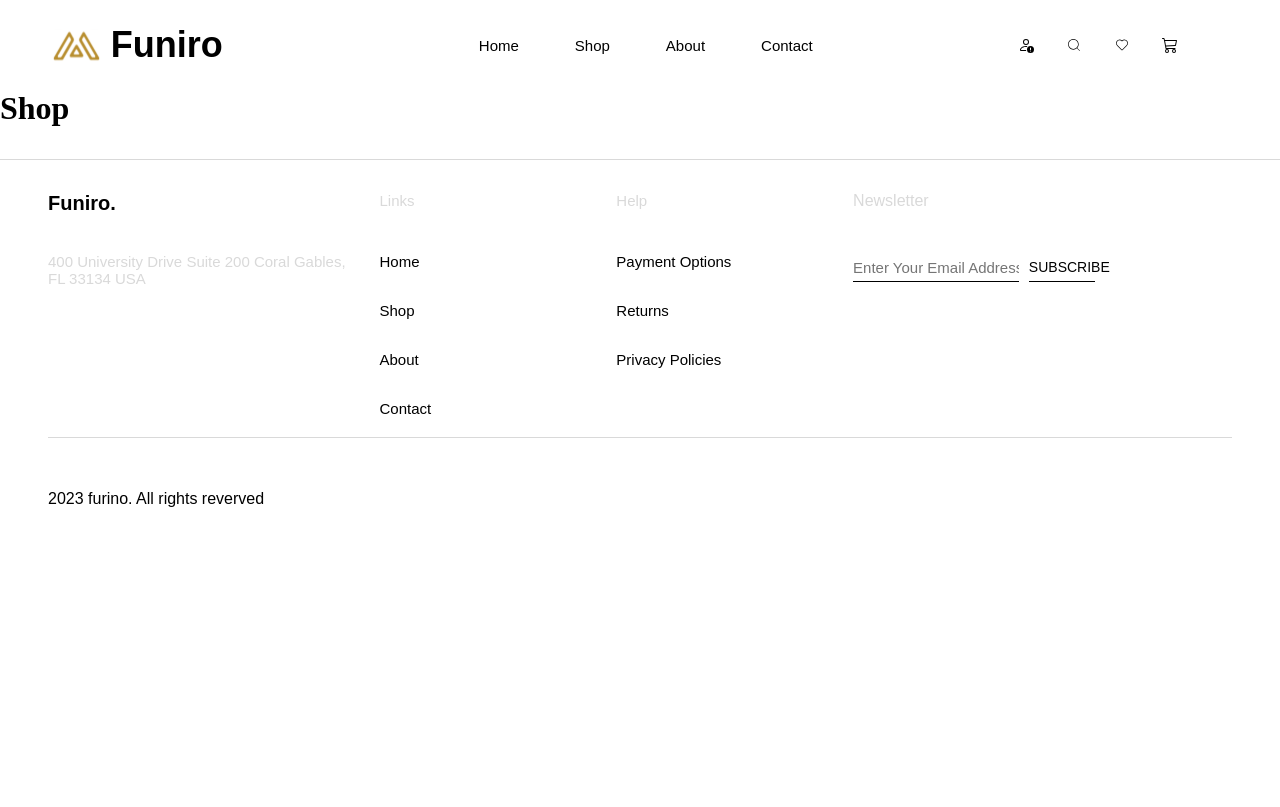
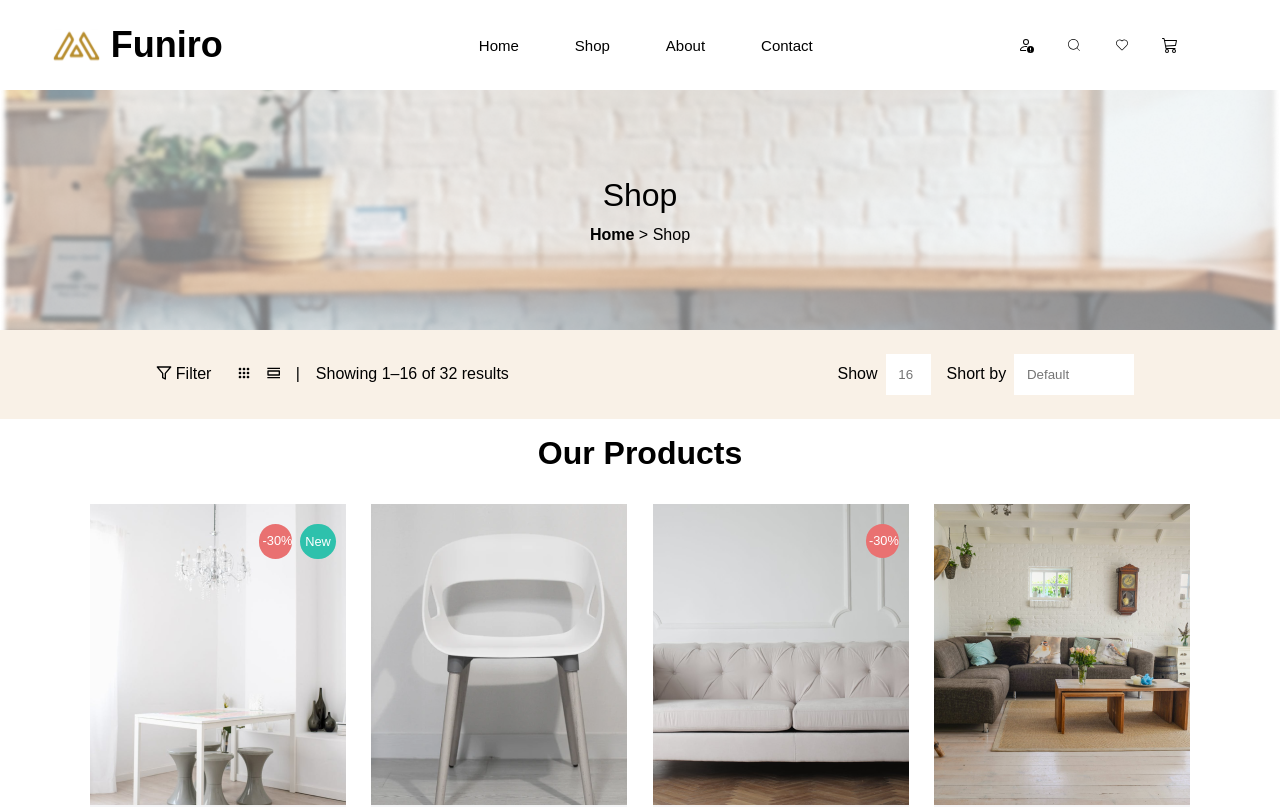
Before and after one commit to waleedabdulah/funiro, a React (Create React App) app: page /shop in a window 1280 px wide. Shown: the top 807 px of the page. Built offline with nearby package versions, Linux system fonts and the light colour scheme.

Commit message:
add banner and filter part in UI

```diff
--- a/src/App.scss
+++ b/src/App.scss
@@ -3,4 +3,5 @@
     padding: 0;
     box-sizing: border-box;
     overflow: hidden;
+    font-family:Arial, Helvetica, sans-serif;
 }
--- a/src/component/home/Home.jsx
+++ b/src/component/home/Home.jsx
@@ -14,7 +14,7 @@ export default function Home(){
         <div className='home-container'>
             <Banner />
             <CategoryItems />
-            <ProductItems />
+            <ProductItems isShowMoreBtn={true}/>
             <RoomDecorationInspirations />
             <DiverseFurnitureOptions />
         </div>
--- a/src/component/home/product-items/ProductItems.jsx
+++ b/src/component/home/product-items/ProductItems.jsx
@@ -10,7 +10,7 @@ import ProductCard07 from '../../../assets/home/ProductCard07.png'
 import ProductCard08 from '../../../assets/home/ProductCard08.png'
 import ProductCard from '../../card/product-card/ProductCard.jsx';
 
-export default function ProductItems(){
+export default function ProductItems({isShowMoreBtn = false}){
 
     return (
         <div className="product-items-container">
@@ -81,9 +81,12 @@ export default function ProductItems(){
 
             </div>
 
-            <button className='show-more-btn'>
-                Show More
-            </button>
+            {
+                isShowMoreBtn &&
+                <button className='show-more-btn'>
+                    Show More
+                </button>
+            }
         </div>
     )
 }
--- a/src/component/shop/Shop.jsx
+++ b/src/component/shop/Shop.jsx
@@ -1,6 +1,14 @@
+import ProductItems from "../home/product-items/ProductItems"
+import Banner from "./banner/Banner"
+import FilterBar from "./filter-bar/FilterBar"
+
 export default function Shop(){
 
     return (
-        <h1>Shop</h1>
+        <div>
+           <Banner />
+           <FilterBar />
+           <ProductItems />
+        </div>
     )
 }
--- /dev/null
+++ b/src/component/shop/banner/Banner.jsx
@@ -0,0 +1,14 @@
+import React from 'react';
+import './Banner.scss';
+
+export default function Banner(){
+
+    return (
+        <div className='shop-banner-container'>
+            <div className='title'>
+                <span>Shop</span>
+                <span><b>Home</b> > Shop </span>
+            </div>
+        </div>
+    )
+}
--- /dev/null
+++ b/src/component/shop/banner/Banner.scss
@@ -0,0 +1,23 @@
+.shop-banner-container{
+    background-image: url('../../../assets/Shop/banner.png');
+    background-size: cover;           // makes the image cover the full div
+    background-position: center;      // centers the image
+    background-repeat: no-repeat;     // prevents tiling
+    height: 30vh ;
+    display: flex;
+    justify-content: center;
+    align-items: center;
+
+
+    .title{
+        display: flex;
+        flex-direction: column;
+        justify-content: center;
+        align-items: center;
+        gap: 12px;
+
+        span:nth-child(1){
+            font-size: 2rem;
+        }
+    }
+}
--- /dev/null
+++ b/src/component/shop/filter-bar/FilterBar.jsx
@@ -0,0 +1,55 @@
+import React , {useState , useEffect }from "react";
+import './FilterBar.scss';
+import { LuFilter } from "react-icons/lu";
+import { CgMenuGridO } from "react-icons/cg";
+import { MdOutlineViewDay } from "react-icons/md";
+
+export default function FilterBar(){
+    const [windowSize, setWindowSize] = useState({
+        width: window.innerWidth,
+        height: window.innerHeight,
+    });
+
+    useEffect(() => {
+        function handleResize() {
+            setWindowSize({
+                width: window.innerWidth,
+                height: window.innerHeight,
+            });
+        }
+
+        window.addEventListener('resize', handleResize);
+
+        // Cleanup on unmount
+        return () => window.removeEventListener('resize', handleResize);
+    }, []);
+
+    return (
+        <div className="filterBar-container">
+            <div className="filter-view">
+                <LuFilter className="grid01" />
+                <span className="grid02">Filter</span>
+                <CgMenuGridO className="grid03"/>
+                <MdOutlineViewDay className="grid04"/>
+                {
+                    windowSize.width > 425 &&
+                    <>
+                        <span className="grid05">|</span>
+                        <span className="grid06">Showing 1–16 of 32 results</span>
+                    </>
+                }
+            </div>
+
+            <div className="sort-by">
+                <div className="range">
+                    <label >Show</label>
+                    <input type="number" className="grid02" placeholder="16"/>
+                </div>
+                <div className="text">
+                    <label className="grid03">Short by</label>
+                    <input type="text" className="grid04" placeholder="Default" />
+                </div>
+            </div>
+        </div>
+    )
+}
--- /dev/null
+++ b/src/component/shop/filter-bar/FilterBar.scss
@@ -0,0 +1,81 @@
+.filterBar-container{
+    background-color: #F9F1E7 ;
+    display: flex;
+    justify-content: space-around;
+    padding: 1.5rem 0 ;
+
+    .filter-view{
+        display: grid;
+        grid-template-columns: repeat( 40, 10px);
+        align-self: center;
+        overflow: hidden;
+        .grid01{
+            grid-column: 2/2;
+        }
+        .grid02{
+            grid-column: 4/4;
+        }
+        .grid03{
+            grid-column: 10/10;
+        }
+        .grid04{
+            grid-column: 13/13;
+        }
+        .grid05{
+            grid-column: 16/16;
+            // height: 20px;
+        }
+        .grid06{
+            grid-column: 18/50;
+        }
+    }
+
+    .sort-by{
+        display: flex;
+        justify-content: center;
+        align-items: center;
+        gap: 1rem;
+
+        .range{
+            display: flex;
+            gap: 0.5rem ;
+            justify-content: center;
+            align-items: center;
+
+            input[type="number"]::-webkit-outer-spin-button,
+            input[type="number"]::-webkit-inner-spin-button {
+                -webkit-appearance: none;
+                margin: 0;
+            }
+            input{
+                box-sizing: border-box;
+                width: 45px;
+                border: none;
+                padding: 0.8rem;
+            }
+        }
+
+        .text{
+            display: flex;
+            gap: 0.5rem ;
+            justify-content: center;
+            align-items: center;
+
+            input[type="number"]::-webkit-outer-spin-button,
+            input[type="number"]::-webkit-inner-spin-button {
+                -webkit-appearance: none;
+                margin: 0;
+            }
+            input{
+                box-sizing: border-box;
+                width: 120px;
+                border: none;
+                padding: 0.8rem;
+            }
+        }
+    }
+    @media screen and (max-width: 768px) {
+        display: grid;
+        gap: 1rem ;
+    }
+}
--- a/src/styles.scss
+++ b/src/styles.scss
@@ -10,5 +10,5 @@
     padding: 0;
     width: 100%;
     height: 100%;
-    // overflow: hidden;
+    font-family:Arial, Helvetica, sans-serif;
   }
```
Also changed, not shown: src/assets/Shop/banner.png (added).
